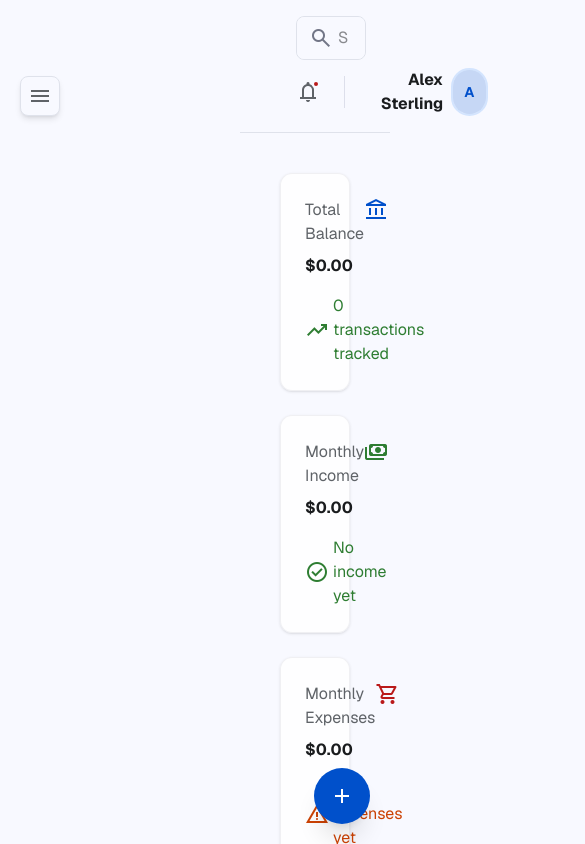
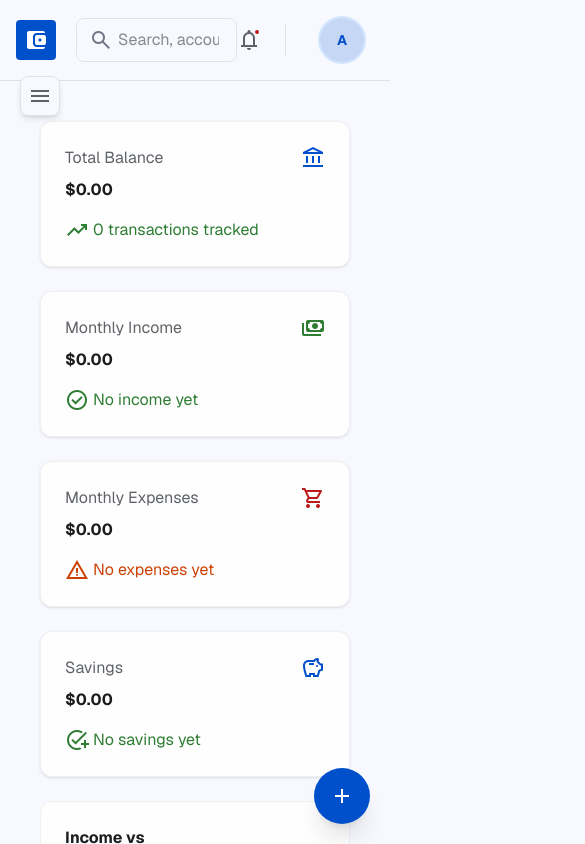
Before and after one commit to daanish05/Personal-Finance-Tracker, a Next.js app: page / in a window 390 px wide. Shown: the top 844 px of the page, 585 px wide, since content can reach past the window. Built offline with nearby package versions, Linux system fonts and the light colour scheme; a web font is replaced by a local one.

Commit message:
Dashboard Navbar

```diff
--- a/app/Accounts/page.jsx
+++ b/app/Accounts/page.jsx
@@ -232,7 +232,8 @@ export default function Accounts() {
               </span>
               <span className="absolute top-0 right-0 w-2 h-2 bg-error rounded-full border-2 border-surface" />
             </button>
-            <div className="h-8 w-[1px] bg-outline-variant/50" />
+            <div className="h-8 w-[1px] bg-outline-variant/50"/>
+
             <button
               onClick={openAdd}
               className="flex items-center gap-sm bg-primary text-on-primary px-lg py-2 rounded-lg font-label-md hover:opacity-90 transition-all active:scale-95"
@@ -629,13 +630,26 @@ export default function Accounts() {
 
                   <div className="flex gap-3">
                     {COLORS.map((c) => {
-                      const hex = c === "primary" ? "var(--primary)" : c === "secondary" ? "var(--secondary)" : c === "tertiary" ? "var(--tertiary)" : "var(--text)";
+                      const hex =
+                        c === "primary"
+                          ? "var(--primary)"
+                          : c === "secondary"
+                            ? "var(--secondary)"
+                            : c === "tertiary"
+                              ? "var(--tertiary)"
+                              : "var(--text)";
                       return (
                         <button
                           key={c}
                           type="button"
                           className={`w-10 h-10 rounded-full transition-all ${form.color === c ? "scale-110" : ""}`}
-                          style={{ background: hex, border: form.color === c ? "3px solid var(--text)" : "3px solid transparent" }}
+                          style={{
+                            background: hex,
+                            border:
+                              form.color === c
+                                ? "3px solid var(--text)"
+                                : "3px solid transparent",
+                          }}
                           onClick={() => setForm({ ...form, color: c })}
                         />
                       );
@@ -694,5 +708,7 @@ export default function Accounts() {
       <div className="fixed top-0 right-0 -z-10 w-[500px] h-[500px] bg-primary/5 blur-[120px] rounded-full pointer-events-none" />
       <div className="fixed bottom-0 left-60 -z-10 w-[400px] h-[400px] bg-secondary/5 blur-[100px] rounded-full pointer-events-none" />
     </>
+
+
   );
 }
--- a/app/Goals/page.jsx
+++ b/app/Goals/page.jsx
@@ -197,7 +197,7 @@ export default function Goals() {
               </button>
               <div className="h-8 w-[1px] bg-outline-variant/50" />
 
-              <a
+              {/* <a
                 href="/Quickadd"
                 className="flex items-center gap-sm bg-primary text-on-primary px-lg py-2 rounded-lg font-label-md hover:opacity-90 transition-all active:scale-95"
               >
@@ -205,31 +205,10 @@ export default function Goals() {
                   add
                 </span>
                 Quick Add
-              </a>
+              </a> */}
               <UserProfile />
             </div>
-            {/* <div className="flex items-center gap-lg">
-              <a
-                href="/Quickadd"
-                className="bg-primary text-on-primary px-md py-2 rounded-lg font-label-md text-label-md hover:opacity-90 transition-all flex items-center gap-sm active:scale-95"
-              >
-                <span className="material-symbols-outlined text-[18px]">
-                  add
-                </span>
-                Quick Add
-              </a>
-              <button className="relative text-on-surface-variant hover:text-primary transition-colors">
-                <span className="material-symbols-outlined">notifications</span>
-                <span className="absolute top-0 right-0 w-2 h-2 bg-error rounded-full border-2 border-surface" />
-              </button>
-              <div className="w-8 h-8 rounded-full overflow-hidden border border-outline-variant">
-                <img
-                  className="w-full h-full object-cover"
-                  data-alt="A professional studio headshot of a financial executive, clean high-key lighting, soft neutral background, wearing a charcoal suit. The style is polished, high-end corporate minimalism, reflecting trust and expertise in a premium wealth management environment."
-                  src="https://lh3.googleusercontent.com/aida-public/AB6AXuDqsFYw9n19KwcxpYuXoPIsUrh0vZ8RVuJY0HxCjdxKMWlDhlem0WL2AO0n4r7FQrR5rp2hn3EovvYVud-zI0hDe45xRHZRa9-4PQdropy7dlKF15U99TwHTPuD0IQb6ubLZh3S1iX2fx_FslLKrdmHDN11YZitd32bPUS_uUm10I6ybwRBKyoC2nvMRb2hi3rzva-EJE8wqUKiB90-JAvkp7qDqN8z128GUTPSsHQ2k1SpBEJKezio"
-                />
-              </div>
-            </div> */}
+{/* old header actions commented out */}
           </header>
           {/* Goals Content */}
           <div className="max-w-[1280px] mx-auto px-xl py-xl space-y-xl">
--- a/app/globals.css
+++ b/app/globals.css
@@ -293,6 +293,13 @@ body {
 
 
 
+.no-transition,
+.no-transition *,
+.no-transition *::before,
+.no-transition *::after {
+  transition: none !important;
+}
+
 /* =========================
    LIGHT THEME
 ========================= */
--- a/app/layout.jsx
+++ b/app/layout.jsx
@@ -20,7 +20,11 @@ export default function RootLayout({ children }) {
           dangerouslySetInnerHTML={{
             __html: `
               try {
-                const theme = localStorage.getItem("theme");
+                var _s = document.createElement("style");
+                _s.id = "no-transition-fix";
+                _s.textContent = "*,*::before,*::after{transition:none!important}";
+                document.head.appendChild(_s);
+                var theme = localStorage.getItem("theme");
                 if (
                   theme === "dark" ||
                   (!theme && window.matchMedia("(prefers-color-scheme: dark)").matches)
@@ -29,6 +33,12 @@ export default function RootLayout({ children }) {
                 } else {
                   document.documentElement.classList.remove("dark");
                 }
+                requestAnimationFrame(function() {
+                  requestAnimationFrame(function() {
+                    var el = document.getElementById("no-transition-fix");
+                    if (el) el.remove();
+                  });
+                });
               } catch (e) {}
             `,
           }}
--- a/app/page.jsx
+++ b/app/page.jsx
@@ -134,7 +134,7 @@ export default function Home() {
     <>
       <>
         {/* Main Content Shell */}
-        <main className="ml-60 min-h-screen flex flex-col">
+        <main className="ml-0 md:ml-60 min-h-screen flex flex-col">
           {/* Top Nav Bar */}
           <Header
             searchQuery={dashboardSearch}
--- a/components/Dashboard/Header.jsx
+++ b/components/Dashboard/Header.jsx
@@ -1,6 +1,11 @@
 "use client";
 import { useState, useEffect, useRef } from "react";
 import UserProfile from "../UserProfile";
+import Link from "next/link";
+
+import { usePathname } from "next/navigation";
+import ThemeToggle from "./ThemeToggle";
+import { useTheme } from "../ThemeProvider";
 
 export default function Header({
   searchQuery = "",
@@ -36,21 +41,37 @@ export default function Header({
     return () => document.removeEventListener("mousedown", handleClick);
   }, []);
 
+  const pathname = usePathname();
+  const { dark, toggleDark } = useTheme();
+  const isActive = (path) => pathname === path;
+  const [sidebarOpen, setSidebarOpen] = useState(false);
+
   return (
     <>
       <header className="sticky top-0 z-40 flex flex-wrap gap-y-2 justify-between items-center w-full px-lg pl-14 md:pl-lg py-md bg-surface/80 backdrop-blur-md border-b border-outline-variant">
-        {/* <div className="flex items-center gap-md flex-1 min-w-0"> */}
-        <div className="flex items-center flex-1 min-w-0">
-          {/* <div
-            className="relative w-full max-w-full md:max-w-[480px]" */}
+        <div className="absolute left-4 top-1/2 -translate-y-1/2">
+          <Link href="/" className="md:hidden">
+            <div className="w-10 h-10 bg-primary rounded flex items-center justify-center">
+              <span
+                className="material-symbols-outlined text-on-primary text-[20px]"
+                style={{ fontVariationSettings: '"FILL" 1' }}
+              >
+                account_balance_wallet
+              </span>
+            </div>
+          </Link>
+
+          {/* <button className="md:hidden" onClick={() => setSidebarOpen(true)}>
+            <span className="material-symbols-outlined">menu</span>
+          </button> */}
+        </div>
+        <div className="flex items-center flex-1 min-w-0 ml-5 sm:ml-4 md:ml-0">
           <div
-            className="relative w-full max-w-[180px] sm:max-w-[220px] md:max-w-[480px]"
+            className="relative w-full max-w-[200px] sm:max-w-[200px] md:max-w-[480px]"
             ref={dropdownRef}
             style={{
               border: "1px solid var(--outline-variant)",
-              borderRadius: "8px",
-            }}
-          >
+              borderRadius: "8px", }}>
             <span className="material-symbols-outlined absolute left-3 top-1/2 -translate-y-1/2 text-outline">
               search
             </span>
--- a/components/UserProfile.jsx
+++ b/components/UserProfile.jsx
@@ -1,4 +1,5 @@
 "use client";
+import Link from "next/link";
 import { useUser } from "./UserProvider";
 
 export default function UserProfile() {
@@ -10,7 +11,7 @@ export default function UserProfile() {
         <p className="text-[10px] text-on-surface-variant uppercase tracking-wider">Premium Member</p>
       </div> */}
       <div className="text-right">
-        <p className="font-label-md text-on-surface font-bold">{profile.name}</p>
+        <p className="hidden md:block font-label-md text-on-surface font-bold">{profile.name}</p>
         {/* <p className="font-label-md text-on-surface font-bold">
           {profile.name}
         </p> */}
@@ -20,11 +21,13 @@ export default function UserProfile() {
       </div>
       <div className="w-12 h-12 rounded-full border-2 border-surface-variant overflow-hidden">
         {profile.avatar ? (
+          <Link href="/Settings">
           <img
             className="w-full h-full object-cover"
             alt="User avatar"
             src={profile.avatar}
-          />
+          />\
+          </Link>
         ) : (
           <div className="w-full h-full bg-primary/20 flex items-center justify-center text-primary font-bold text-sm">
             {profile.name.charAt(0)}
```
Also changed, not shown: app/Quickadd/page.jsx (+5 -24 lines).
